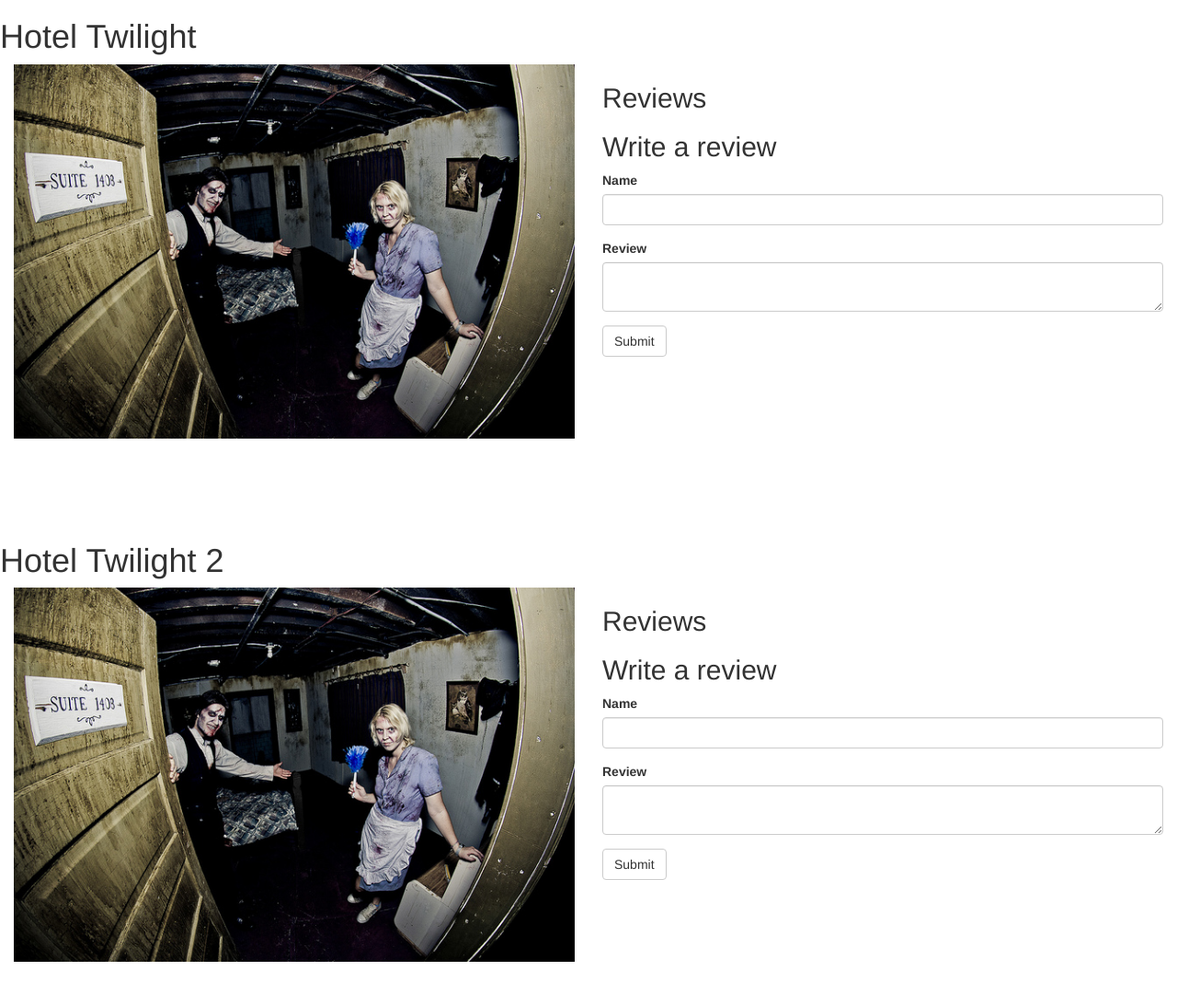
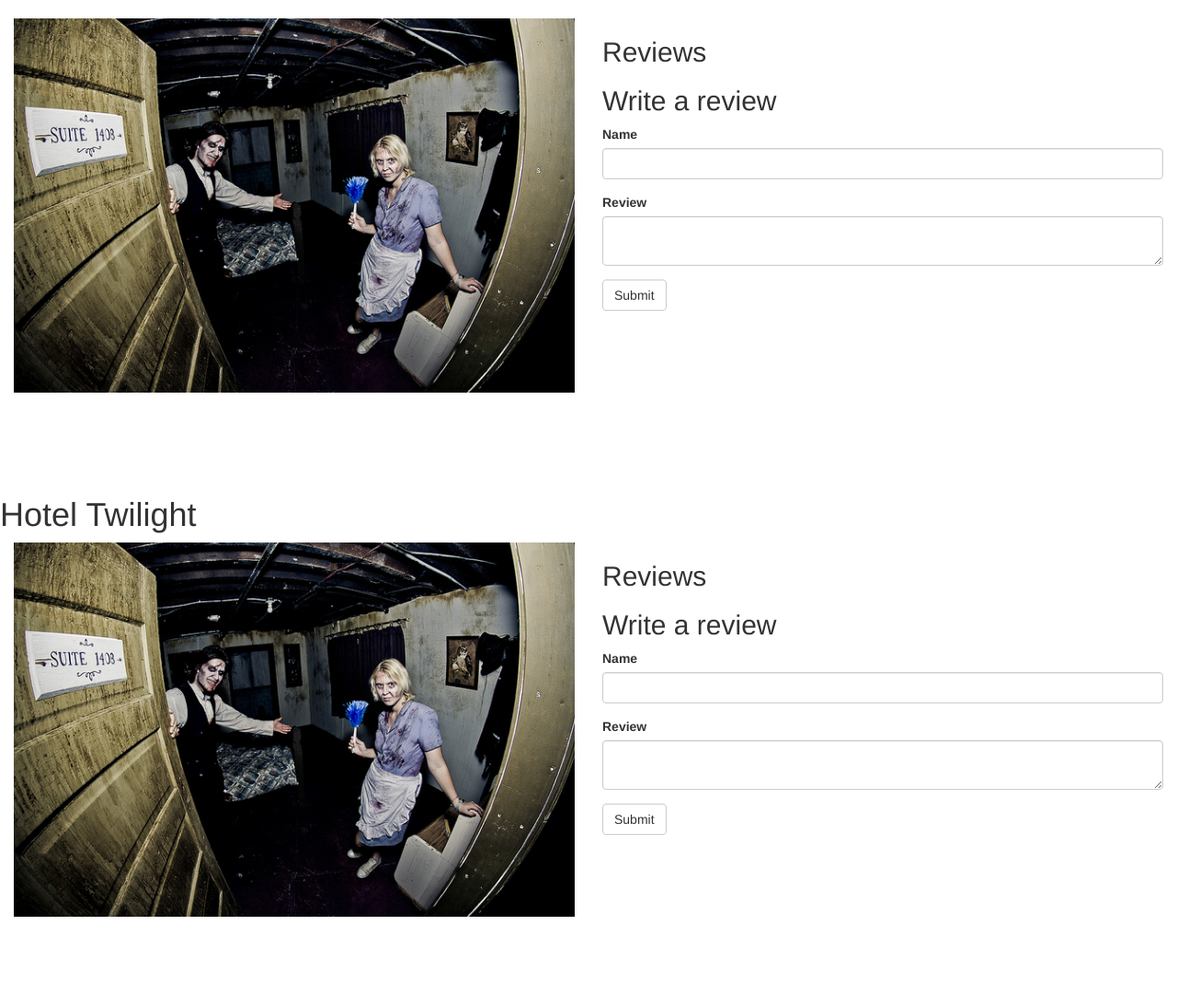
Before and after one commit to kensongoo/Angular-Presentation-Demo, a website: page index.html in a window 1280 px wide. Shown: the whole page at 92% size. Drawn offline with Linux system fonts and the light colour scheme.

Commit message:
reverting the changes

```diff
--- a/index.html
+++ b/index.html
@@ -9,13 +9,41 @@
 		<link rel="stylesheet" href="stylesheet/app.css">
 	</head>
 
-	<body ng-controller="ctrlReview">
+	<body>
 		<div class="container-fluid">
 
 
+
+			<div class="row">
+				 <h1> {{ hotelName }} </h1>
+				 <section class="col-xs-6">
+					 <button class="btn btn-primary" ng-show="coupon"> {{ coupon }} </button>
+					 <div class="hotel-image"></div>
+				 </section>
+				 <section class="col-xs-6 reviewForm" ng-cloak>
+					 <h2> Reviews </h2>
+					 <p> {{ review }} </p>
+				 <footer class="reviewName"> {{ name }} </footer>
+				 <h2> Write a review </h2>
+				 <form role="form">
+					 <div class="form-group">
+						 <label> Name </label>
+						 <input class="form-control" type="text" ng-model="name">
+					 </div>
+					 <div class="form-group">
+						 <label> Review </label>
+						 <textarea class="form-control" ng-model="review"></textarea>
+					 </div>
+					 <div class="form-group">
+						 <button type="submit" class="btn btn-default" ng-click="submitReview($event)"> Submit </button>
+					 </div>
+				 </form>
+			 </section>
+			</div>
+
 			<expedia-review hotel-name="Hotel Twilight"></expedia-review>
 
-			<expedia-review hotel-name="Hotel Twilight 2"></expedia-review>
+
 		</div>
 
 		<script src="bower_components/angularjs/angular.min.js"></script>
```
